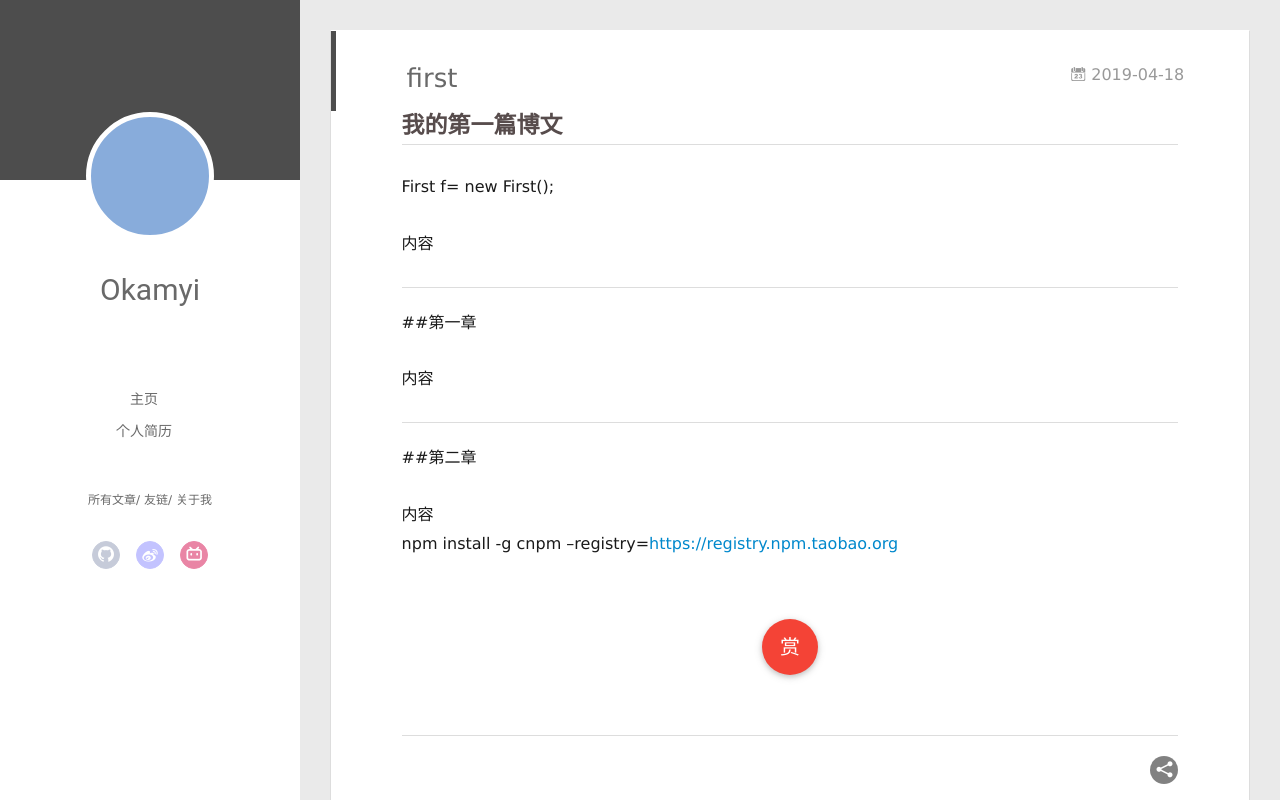
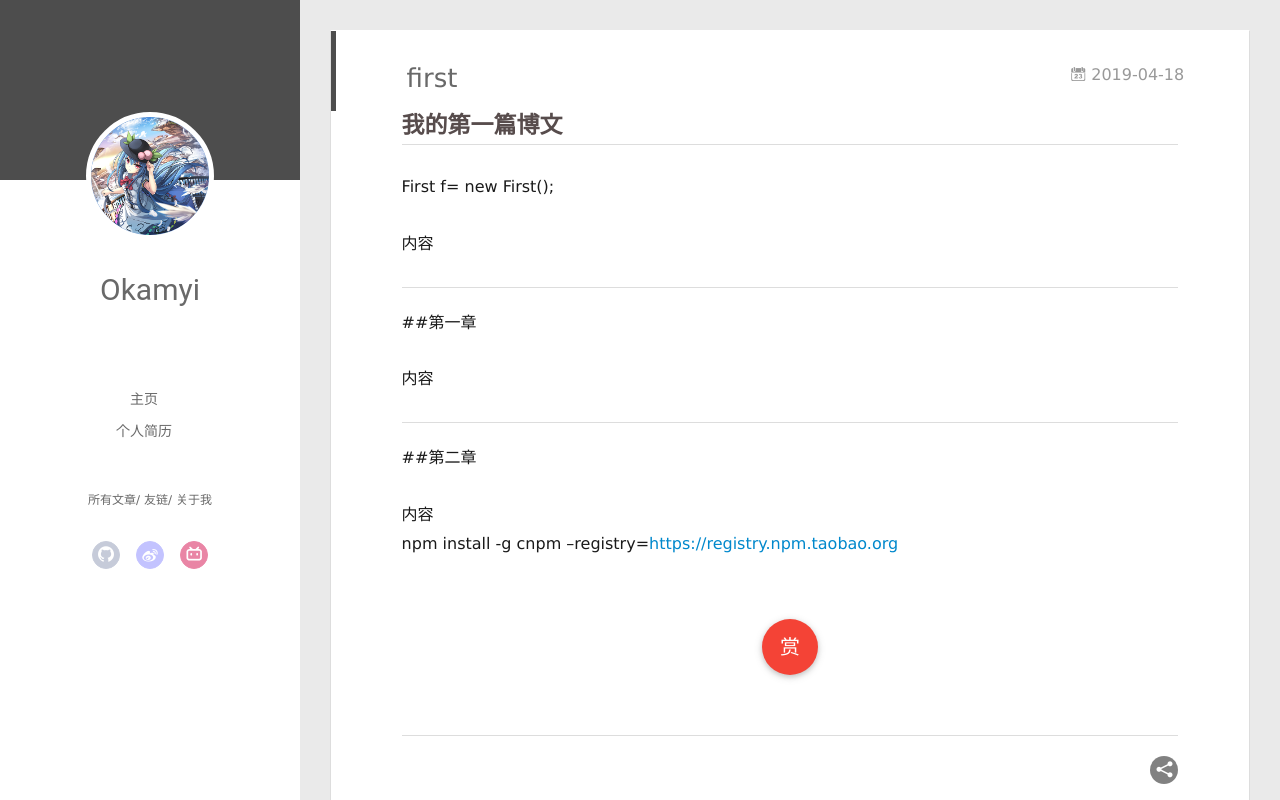
Before and after one commit to cwt539807486/cwt539807486.github.io, a plain HTML site: page 2019/04/18/first/index.html in a window 1280 px wide. Drawn offline with Linux system fonts and the light colour scheme.

Commit message:
Site updated: 2019-04-21 18:47:57

```diff
--- a/2019/04/18/first/index.html
+++ b/2019/04/18/first/index.html
@@ -47,7 +47,7 @@
 <div class="intrude-less">
 	<header id="header" class="inner">
 		<a href="/" class="profilepic">
-			<img src class="js-avatar">
+			<img src="/assets/img/tianzi-s.png" class="js-avatar">
 		</a>
 		<hgroup>
 		  <h1 class="header-author"><a href="/">Okamyi</a></h1>
@@ -103,7 +103,7 @@
 	<div class="intrude-less">
 		<header id="header" class="inner">
 			<div class="profilepic">
-				<img src class="js-avatar">
+				<img src="/assets/img/tianzi-s.png" class="js-avatar">
 			</div>
 			<hgroup>
 			  <h1 class="header-author js-header-author">Okamyi</h1>
```
Also changed, not shown: 2019/04/18/hello-world/index.html (+2 -2 lines), archives/2019/04/index.html (+2 -2 lines), archives/2019/index.html (+2 -2 lines), archives/index.html (+2 -2 lines), index.html (+2 -2 lines), assets/img/blny.JPG (added), assets/img/shuji.GIF (added), assets/img/tianzi-s.png (added), 1 other file.
